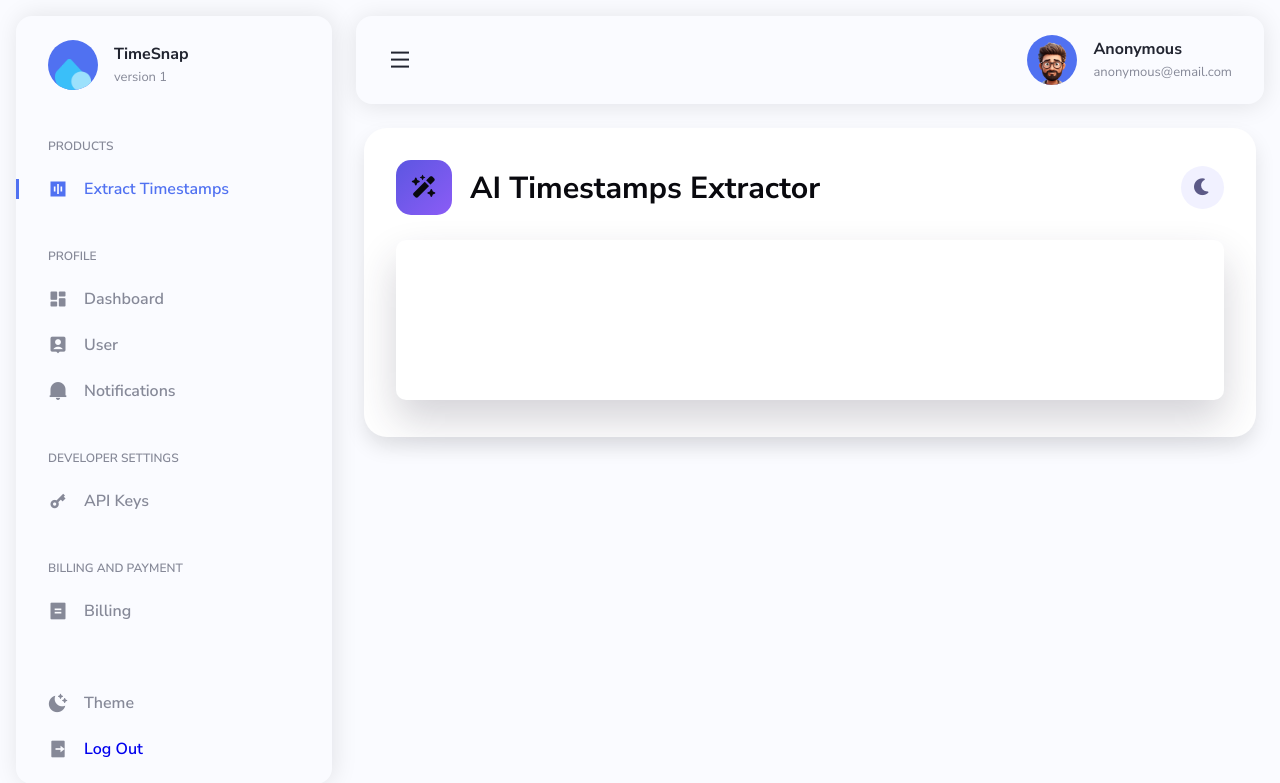
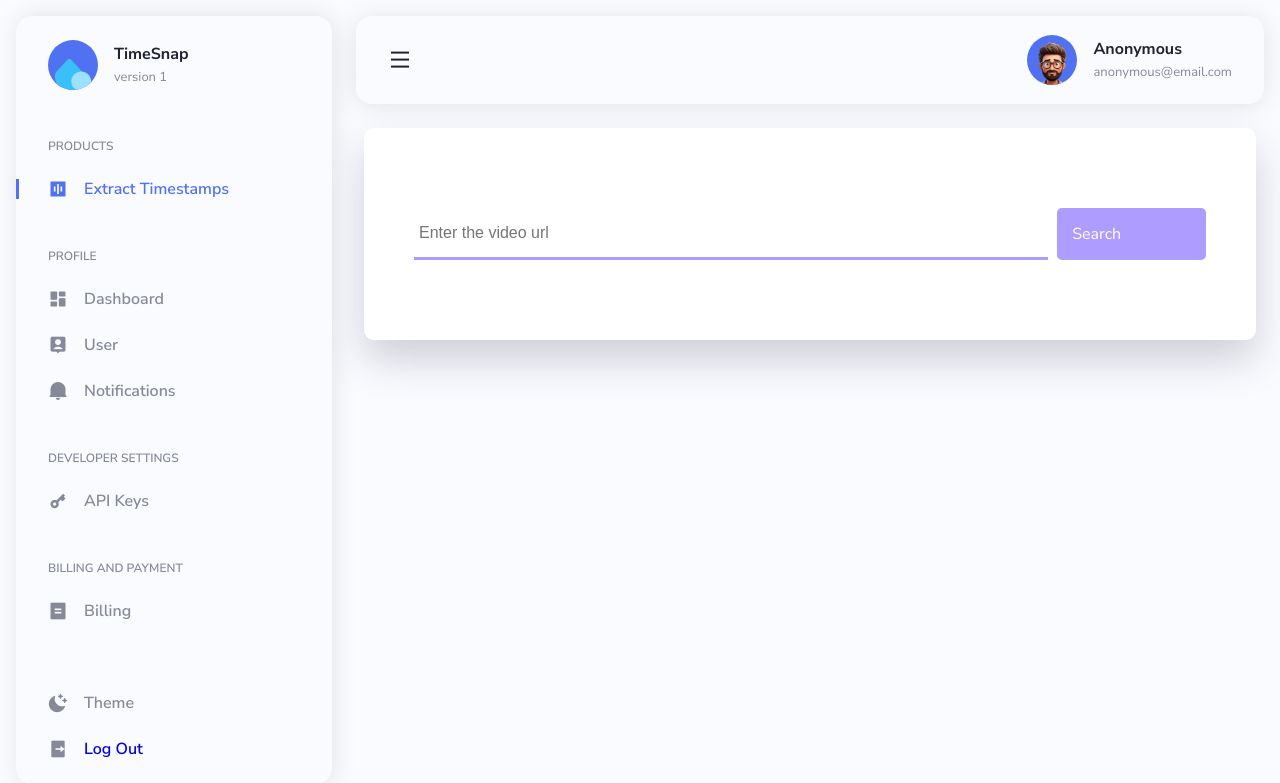
Before and after one commit to lyle-mlengineer/timesnap, a FastAPI app: page /extract in a window 1280 px wide. Shown: the top 783 px of the page. Run offline with FastAPI, Linux system fonts and the light colour scheme; some libraries are stand-ins or nearby versions.

Commit message:
adds the extraction page

```diff
--- a/app/ui/v1/templates/_product.html
+++ /dev/null
@@ -1,35 +0,0 @@
-{%extends "_base.html" %}
-
-{% block styles %}
-   {{ super() }} {# This includes the CSS from the parent's 'styles' block #}
-   <link rel="stylesheet" href="{{ url_for('static', path='css/product.css') }}">
-{% endblock %}
-
-{%block content%}
-
-    <div class="gen-container">
-
-         <header class="header__gen">
-
-            <div class="logo-wrapper">
-               <div class="gen__logo">
-                  <i class="fa-solid fa-wand-magic-sparkles"></i>
-               </div>
-               <h1>AI Timestamps Extractor</h1>
-            </div>
-
-            <button class="theme-toggle">
-               <i class="fa-solid fa-moon"></i>
-            </button>
-
-         </header>
-
-         <div class="main-content">
-
-               {% block product %}
-
-               {% endblock %}
-
-         </div>
-
-{% endblock %}
--- a/app/ui/v1/templates/extract.html
+++ b/app/ui/v1/templates/extract.html
@@ -1,6 +1,25 @@
-{%extends "_product.html" %}
+{%extends "_base.html" %}
 
 {% block styles %}
     {{ super() }} {# This includes the CSS from the parent's 'styles' block #}
-    <link rel="stylesheet" href="{{ url_for('static', path='css/transcriber.css') }}">
+    <link rel="stylesheet" href="{{ url_for('static', path='css/extractor.css') }}">
 {% endblock %}
+
+{%block content%}
+
+<div class="main-content">
+
+            <div class="search-box">
+               <input
+                  type="text"
+                  placeholder="Enter the video url"
+                  id="inp-word"
+               />
+               <button id="search-btn">Search</button>
+            </div>
+
+            <div class="result" id="result"></div>
+
+         </div>
+
+{% endblock %}
```
Also changed, not shown: app/ui/v1/static/css/extractor.css (added).
